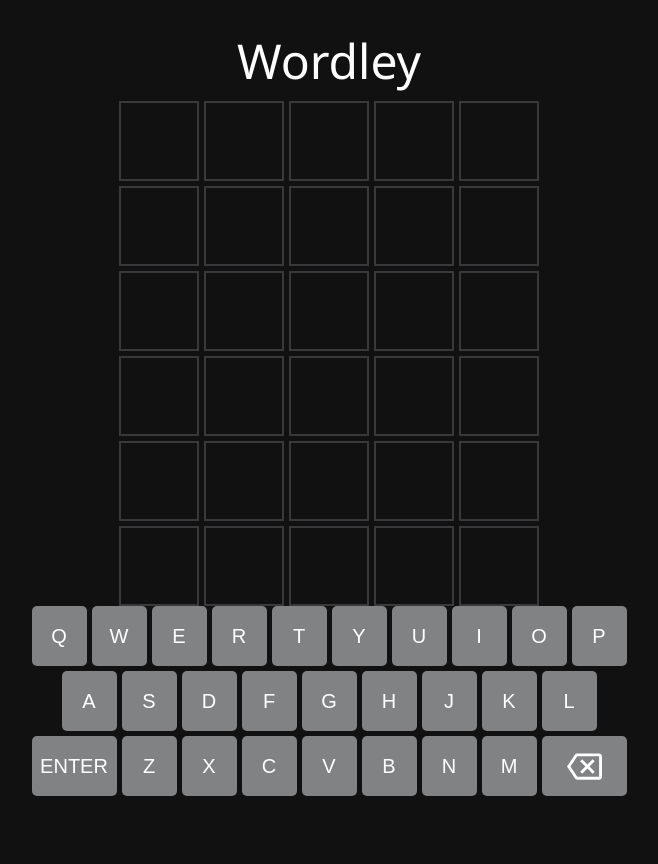
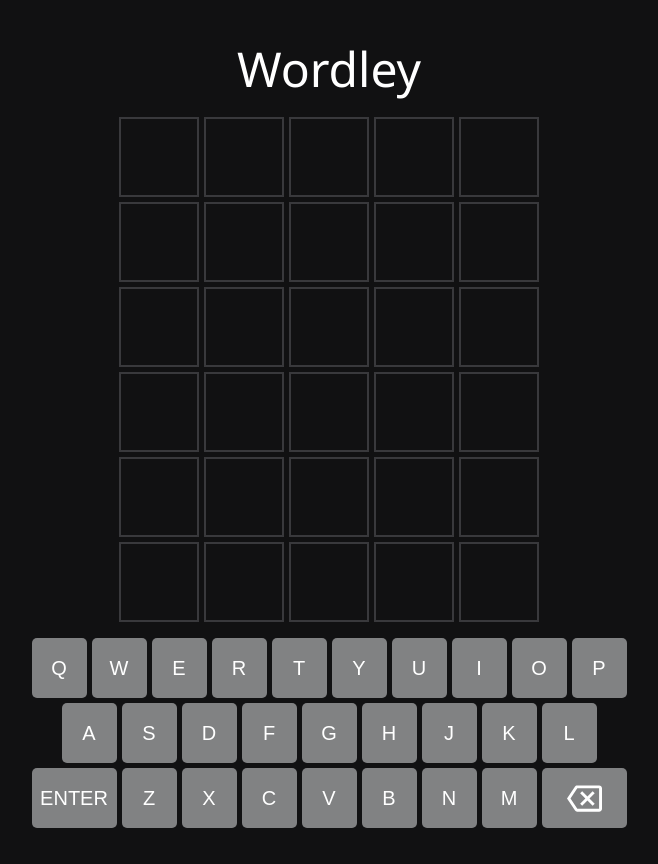
Before and after one commit to amanikonda123/Wordley, a plain HTML site: page index.html in a window 1280 px wide. Shown: the whole page, without its empty margins (311-969 px from the left). Before the commit the page ends 816 px from the top, so only its background shows below. Drawn offline with Linux system fonts and the light colour scheme.

Commit message:
adjusted margins

```diff
--- a/styles.css
+++ b/styles.css
@@ -17,10 +17,9 @@ body {
     color: white;
     font-size: 3rem;
     font-family:'Segoe UI', Tahoma, Geneva, Verdana, sans-serif;
-    margin: 0.5rem;
+    margin: 1rem;
     display: flex;
     justify-content: center;
-    align-items: center;
 }
 
 .keyboard {
@@ -29,6 +28,7 @@ body {
     grid-auto-rows: 3em;
     grid-gap: 0.25em;
     justify-content: center;
+    margin: 1rem;
 }
 
 .key {
```
